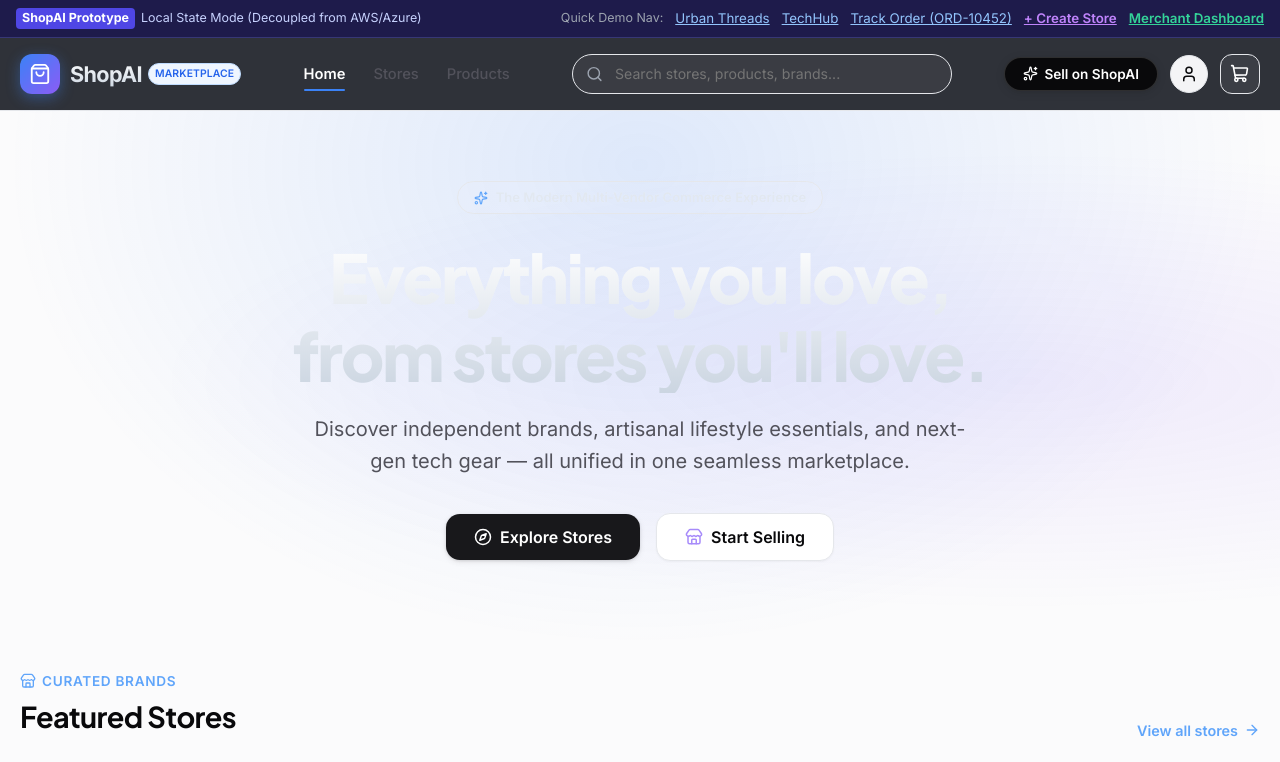
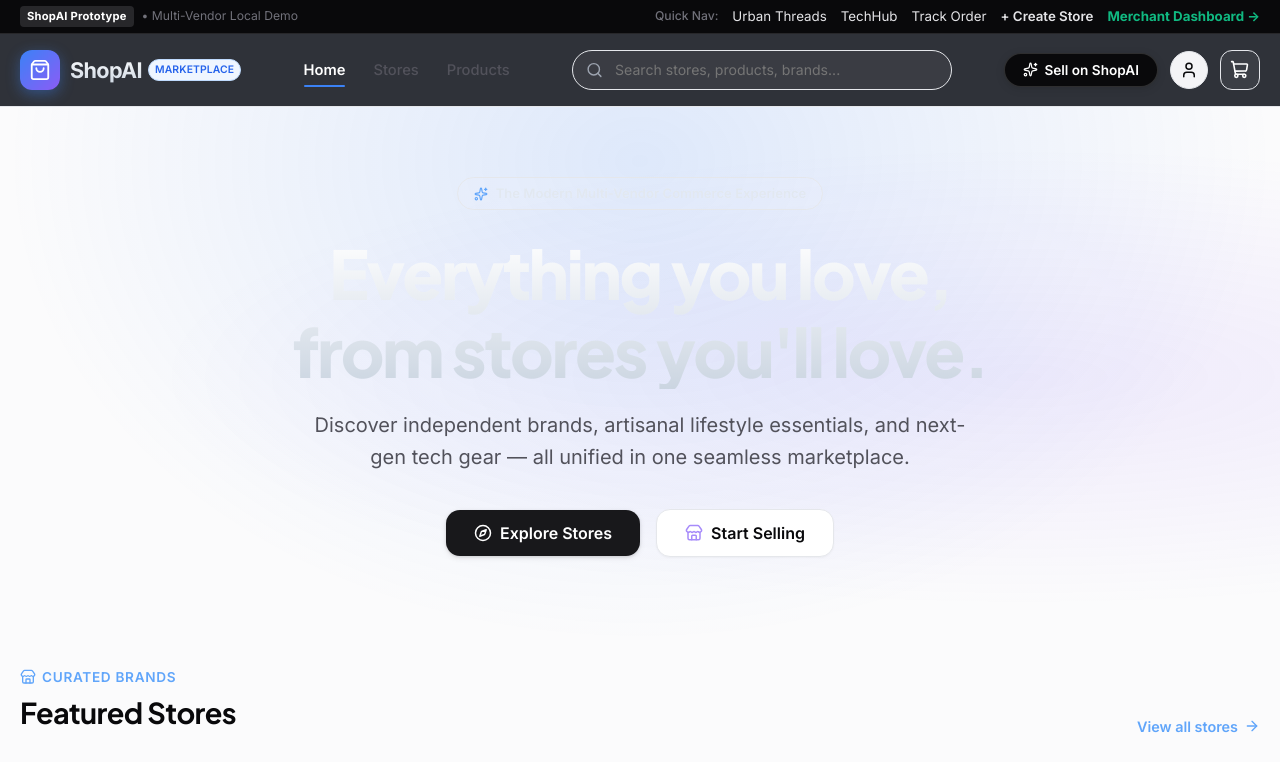
Before and after one commit to rohankapoor0/shopAI, a React (Vite) app: page / in a window 1280 px wide. Shown: the top 762 px of the page. Built offline with nearby package versions, Linux system fonts and the light colour scheme; grey boxes are pictures that could not be loaded.

Commit message:
refactor(app): refine routing and layout integration

```diff
--- a/src/App.jsx
+++ b/src/App.jsx
@@ -151,33 +151,33 @@ export default function App() {
       <div className="app-container">
         {/* Prototype Demo Banner Switcher Helper */}
         <div style={{
-          backgroundColor: '#1e1b4b',
-          borderBottom: '1px solid rgba(129, 140, 248, 0.25)',
-          padding: '8px 16px',
+          backgroundColor: '#09090b',
+          borderBottom: '1px solid #27272a',
+          padding: '6px 20px',
           display: 'flex',
           flexWrap: 'wrap',
           alignItems: 'center',
           justifyContent: 'space-between',
-          fontSize: '0.78rem',
-          color: '#c7d2fe',
-          gap: 8,
+          fontSize: '0.76rem',
+          color: '#a1a1aa',
+          gap: 10,
           zIndex: 60,
           position: 'relative'
         }}>
-          <div style={{ display: 'flex', alignItems: 'center', gap: 6 }}>
-            <span style={{ background: '#4f46e5', color: '#ffffff', padding: '1px 6px', borderRadius: 4, fontWeight: 700 }}>
+          <div style={{ display: 'flex', alignItems: 'center', gap: 8 }}>
+            <span style={{ background: '#27272a', color: '#ffffff', padding: '2px 7px', borderRadius: 4, fontWeight: 700, letterSpacing: '0.02em', fontSize: '0.7rem' }}>
               ShopAI Prototype
             </span>
-            <span>Local State Mode (Decoupled from AWS/Azure)</span>
+            <span style={{ color: '#71717a' }}>• Multi-Vendor Local Demo</span>
           </div>
 
-          <div style={{ display: 'flex', alignItems: 'center', gap: 12 }}>
-            <span style={{ color: 'var(--text-subtle)' }}>Quick Demo Nav:</span>
-            <button onClick={() => navigate('/store/STORE-1001')} style={{ color: '#93c5fd', textDecoration: 'underline' }}>Urban Threads</button>
-            <button onClick={() => navigate('/store/STORE-1002')} style={{ color: '#93c5fd', textDecoration: 'underline' }}>TechHub</button>
-            <button onClick={() => navigate('/orders/ORD-10452')} style={{ color: '#93c5fd', textDecoration: 'underline' }}>Track Order (ORD-10452)</button>
-            <button onClick={() => navigate('/sell/create')} style={{ color: '#c084fc', textDecoration: 'underline', fontWeight: 600 }}>+ Create Store</button>
-            <button onClick={() => navigate('/dashboard')} style={{ color: '#34d399', textDecoration: 'underline', fontWeight: 600 }}>Merchant Dashboard</button>
+          <div style={{ display: 'flex', alignItems: 'center', gap: 14, flexWrap: 'wrap' }}>
+            <span style={{ color: '#71717a', fontWeight: 500 }}>Quick Nav:</span>
+            <button onClick={() => navigate('/store/STORE-1001')} style={{ color: '#e4e4e7', background: 'none', border: 'none', cursor: 'pointer', padding: 0 }}>Urban Threads</button>
+            <button onClick={() => navigate('/store/STORE-1002')} style={{ color: '#e4e4e7', background: 'none', border: 'none', cursor: 'pointer', padding: 0 }}>TechHub</button>
+            <button onClick={() => navigate('/orders/ORD-10452')} style={{ color: '#e4e4e7', background: 'none', border: 'none', cursor: 'pointer', padding: 0 }}>Track Order</button>
+            <button onClick={() => navigate('/sell/create')} style={{ color: '#e4e4e7', background: 'none', border: 'none', cursor: 'pointer', padding: 0, fontWeight: 600 }}>+ Create Store</button>
+            <button onClick={() => navigate('/dashboard')} style={{ color: '#10b981', background: 'none', border: 'none', cursor: 'pointer', padding: 0, fontWeight: 700 }}>Merchant Dashboard →</button>
           </div>
         </div>
 
```
